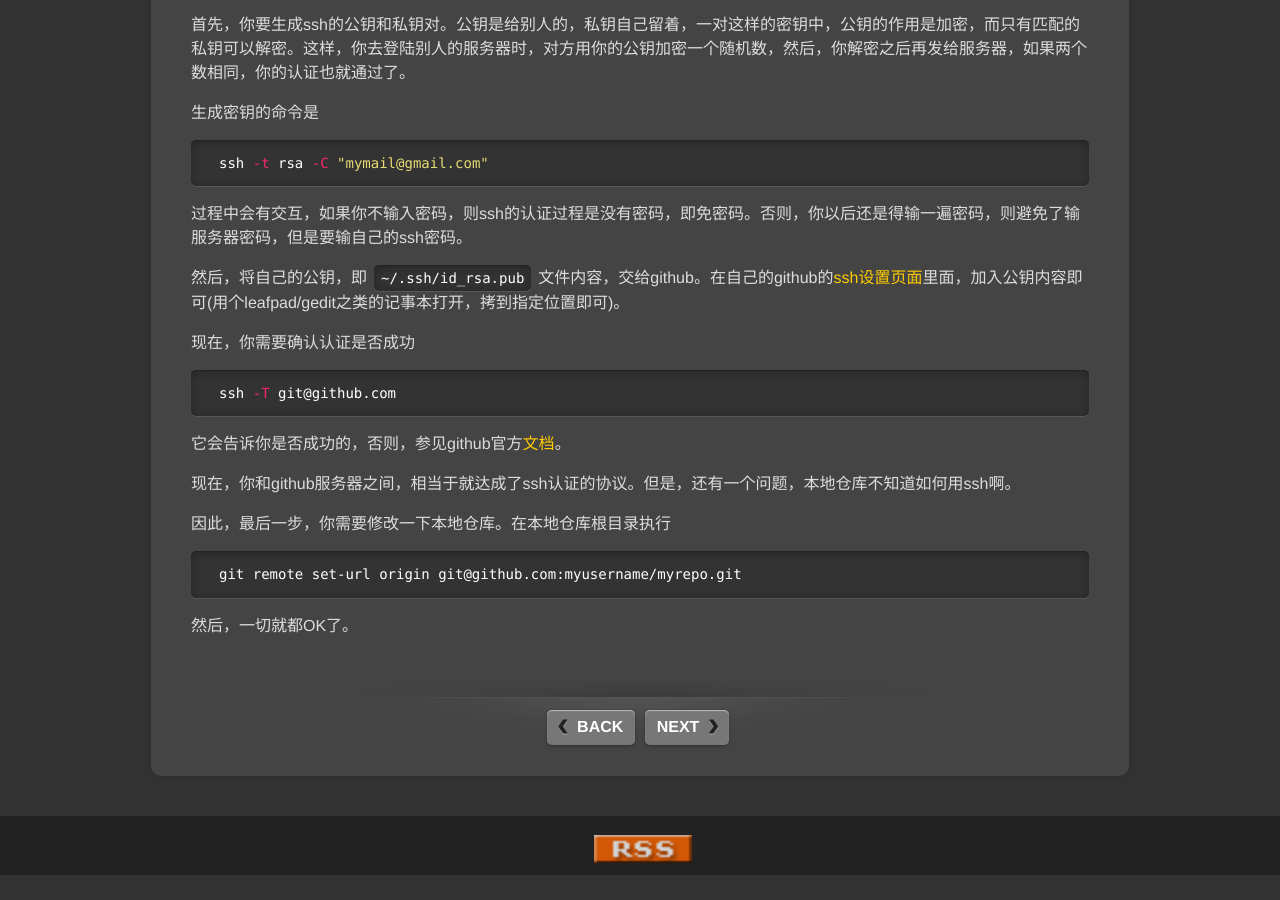
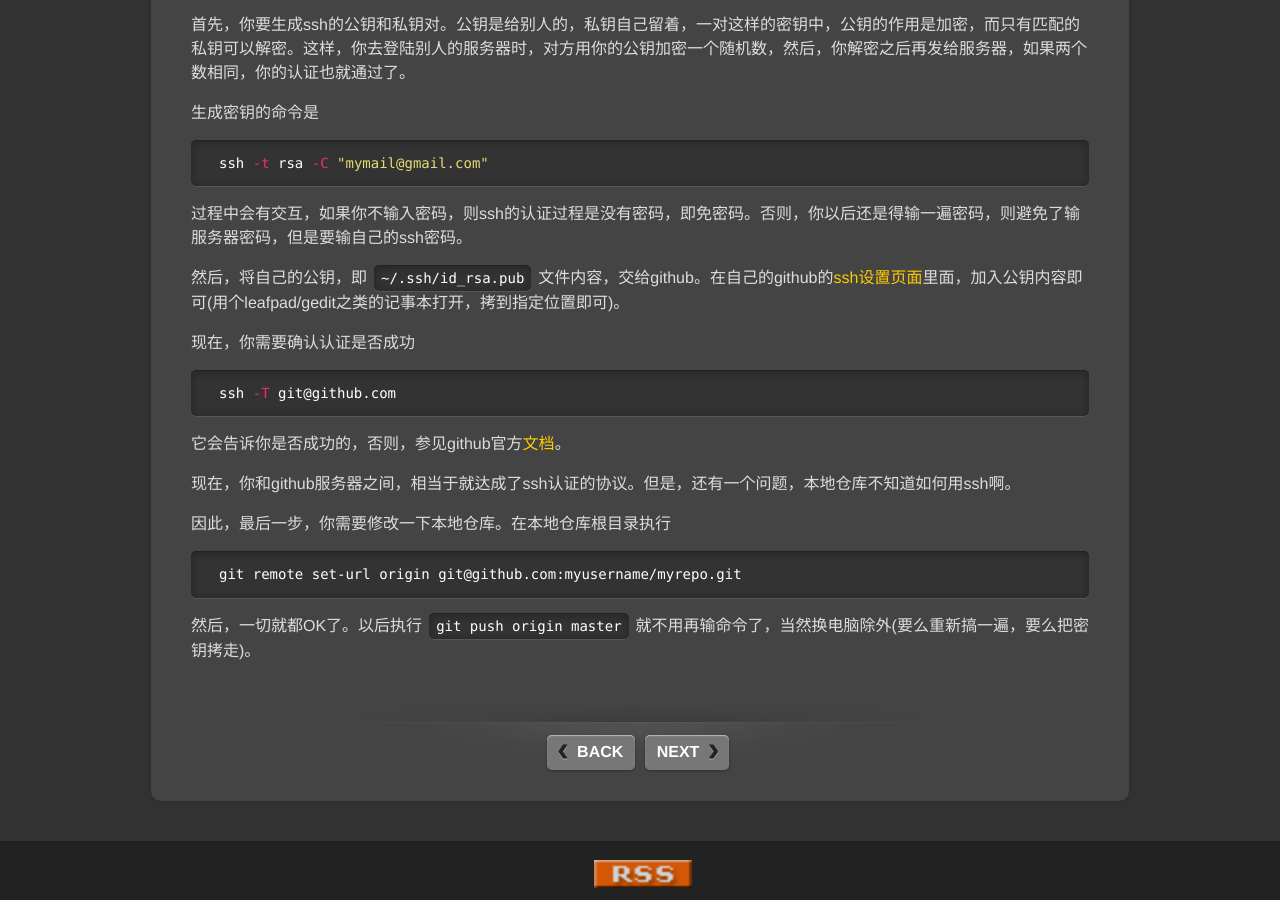
Before and after one commit to pkuwwt/pkuwwt.github.io, a Jekyll site: the page built from linux/_posts/2014-03-08-how-to-use-github.md, in a window 1280 px wide and 900 px high, scrolled down 1359 px. Built offline with Jekyll 4.4.1, drawn with Linux system fonts in a browser that asks for light colours; comment, search, counter and statistics services are not loaded; before the commit the page ends 2234 px from its top, so only the background shows below that.

Commit message:
modified:   linux/_posts/2014-03-08-how-to-use-github.md

```diff
--- a/linux/_posts/2014-03-08-how-to-use-github.md
+++ b/linux/_posts/2014-03-08-how-to-use-github.md
@@ -67,4 +67,4 @@
 git remote set-url origin git@github.com:myusername/myrepo.git
 {% endhighlight %}
 
-然后，一切就都OK了。
+然后，一切就都OK了。以后执行`git push origin master`就不用再输命令了，当然换电脑除外(要么重新搞一遍，要么把密钥拷走)。
```
